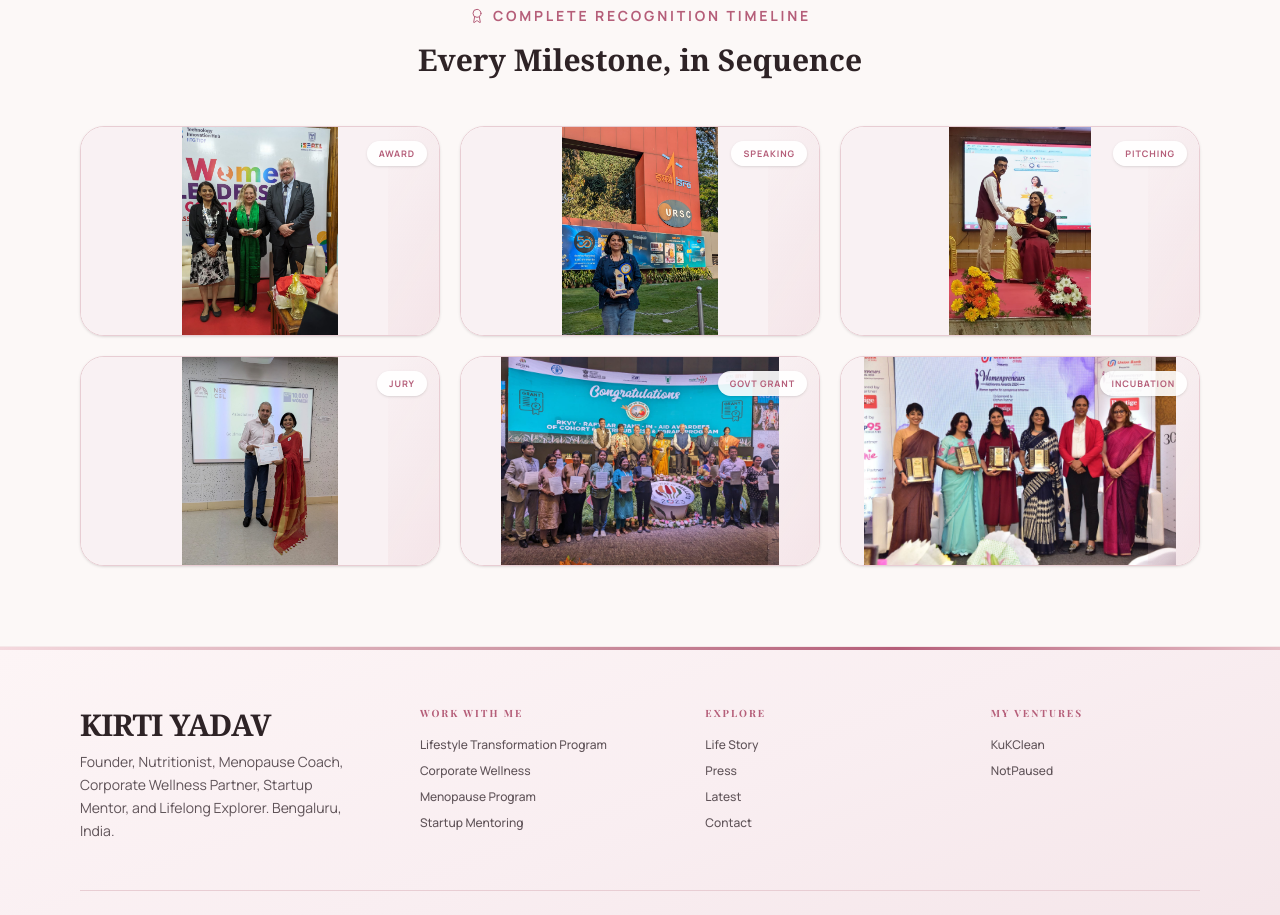
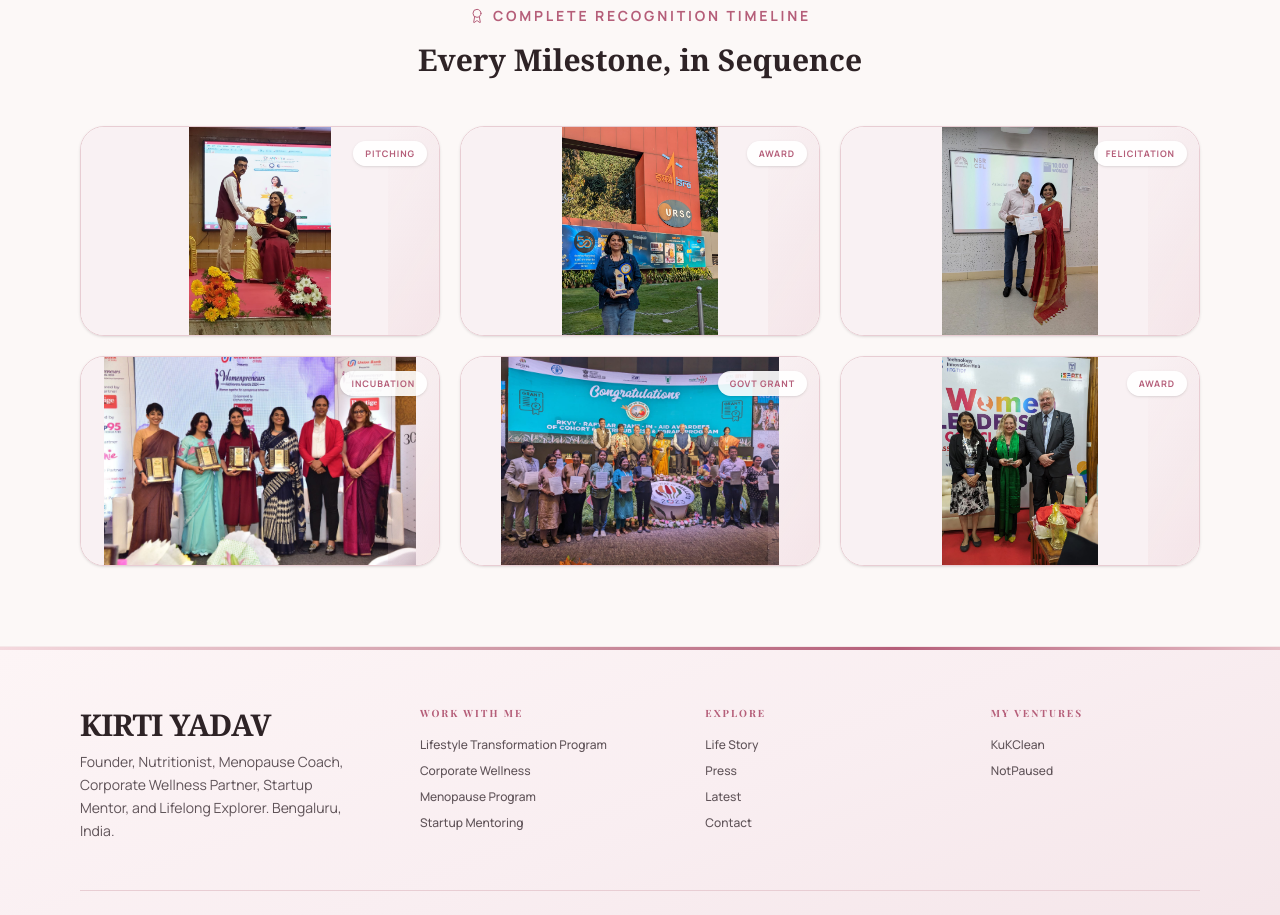
Before and after one commit to Abhilash-Jaiswal/portfolio, a React (Vite) app in the folder client/: page /portfolio/press in a window 1280 px wide. Shown: the part 2723-3638 px from the top of the page. Built offline with nearby package versions, Linux system fonts and the light colour scheme; a web font is replaced by a local one.

Commit message:
milestone update

```diff
--- a/client/src/components/sections/AchievementsSection.jsx
+++ b/client/src/components/sections/AchievementsSection.jsx
@@ -52,14 +52,13 @@ const theme = {
   bg: "#FCF8F7"
 };
 
-// MODIFIED ARRAY: Removed last 3 cards (Mentorship, Corporate B2B, Incubation)
 const milestones = [
+  { year: "2024", category: "Pitching", icon: Rocket, title: "Women Leadership Conclave — Pitcher", short: "Selected nationally — pitched before IIT Guwahati & Embassy of Israel.", image: womenpreneurPitching },
+  { year: "2024", category: "Award", icon: Award, title: "Honored at ISRO", short: "Honored with an award at ISRO — a proud moment for the mission behind KuKClean.", image: womenpreneurSpeaking },
+  { year: "2024", category: "Felicitation", icon: Star, title: "Tumkur University Felicitation", short: "Honoured at Tumkur University, felicitated for the mentoring work with early-stage student founders.", image: womenpreneurJury },
+  { year: "2023", category: "Incubation", icon: GraduationCap, title: "Goldman Sachs GS10K — IIM Bangalore", short: "Graduate of the GS 10,000 Women Entrepreneur Program at NSRCEL, IIMB.", image: womenpreneurIncubation },
+  { year: "2023", category: "Govt Grant", icon: Sprout, title: "Grant-in-Aid — RKVY-RAFTAAR", short: "Recognised at International Nutri Cereal Convention 5.0 by ICAR-IIMR, Ministry of Agriculture.", image: womenpreneurGrant },
   { year: "2024", category: "Award", icon: Award, title: "Womenpreneur Achievers Award 2024", short: "Honoured alongside Karnataka's most distinguished women leaders in entrepreneurship.", image: womenpreneurAward },
-  { year: "2024", category: "Speaking", icon: Mic, title: "ASSOCHAM Rajasthan Startup Summit", short: "Keynote speaker on 'Women Leading the Race' at RIC, Jaipur.", image: womenpreneurSpeaking },
-  { year: "2024", category: "Pitching", icon: Rocket, title: "Women Leadership Conclave — Pitcher", short: "Selected nationally — pitched before IIT Guwahati & Embassy of Israel.", image: womenpreneurPitching },
-  { year: "2024", category: "Jury", icon: Scale, title: "CAIAS Startup Summit — Jury Member", short: "Invited as Judge after KuKClean won Best Women Led Startup.", image: womenpreneurJury },
-  { year: "2023", category: "Govt Grant", icon: Sprout, title: "Grant-in-Aid — RKVY-RAFTAAR", short: "Recognised at International Nutri Cereal Convention 5.0 by ICAR-IIMR, Ministry of Agriculture.", image: womenpreneurGrant },
-  { year: "2023", category: "Incubation", icon: GraduationCap, title: "Goldman Sachs GS10K — IIM Bangalore", short: "Graduate of the GS 10,000 Women Entrepreneur Program at NSRCEL, IIMB.", image: womenpreneurIncubation },
 ];
 
 const credentials = [
```
